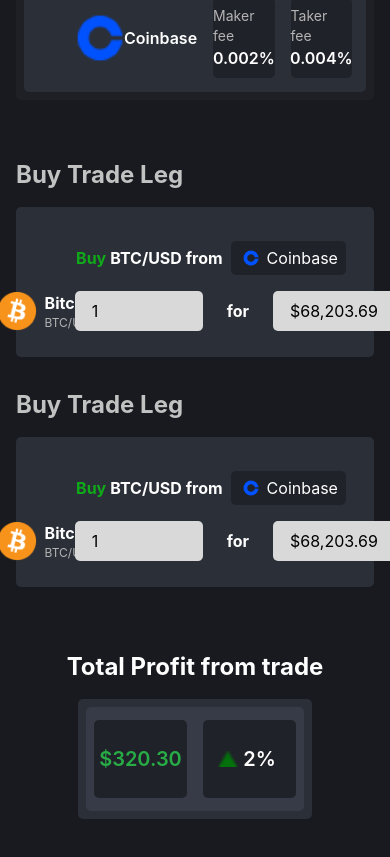
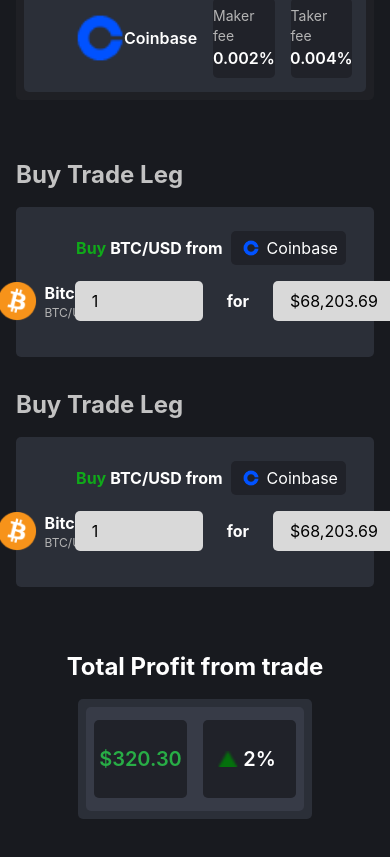
Before and after one commit to RValanki/Crypto-Arbitrage-Finder, a React (Create React App) app in the folder frontend/crypto-arbitrage-finder/: page /arbitragepair in a window 390 px wide. Shown: the part 1017-1874 px from the top of the page. Built offline with nearby package versions, Linux system fonts and the light colour scheme.

Commit message:
fixed small bug with trade leg component

```diff
--- a/frontend/crypto-arbitrage-finder/src/components/TradeLegComponent.jsx
+++ b/frontend/crypto-arbitrage-finder/src/components/TradeLegComponent.jsx
@@ -6,7 +6,7 @@
     return (
         <div className="h-full w-full px-4 md-lg:min-w-[910px] min-w-[0px]">
             <div className="text-2xl font-bold text-[#C2C2C2] mb-4">Buy Trade Leg</div>
-            <div className="w-full bg-[#2B2F38] md-lg:min-h-[120px] min-h-[150px] rounded-[5px] flex md-lg:flex-row flex-col items-center justify-center">
+            <div className="w-full bg-[#2B2F38] md-lg:min-h-[120px] min-h-[150px] rounded-[5px] flex md-lg:flex-row flex-col items-center md:justify-center">
 
                 <div className="flex md-lg:flex-row md-lg:mb-0 mb-4 md-lg:mt-0 mt-6">
 
```
Also changed, not shown: 1 other file (tests, documents, lock files or other folders).
